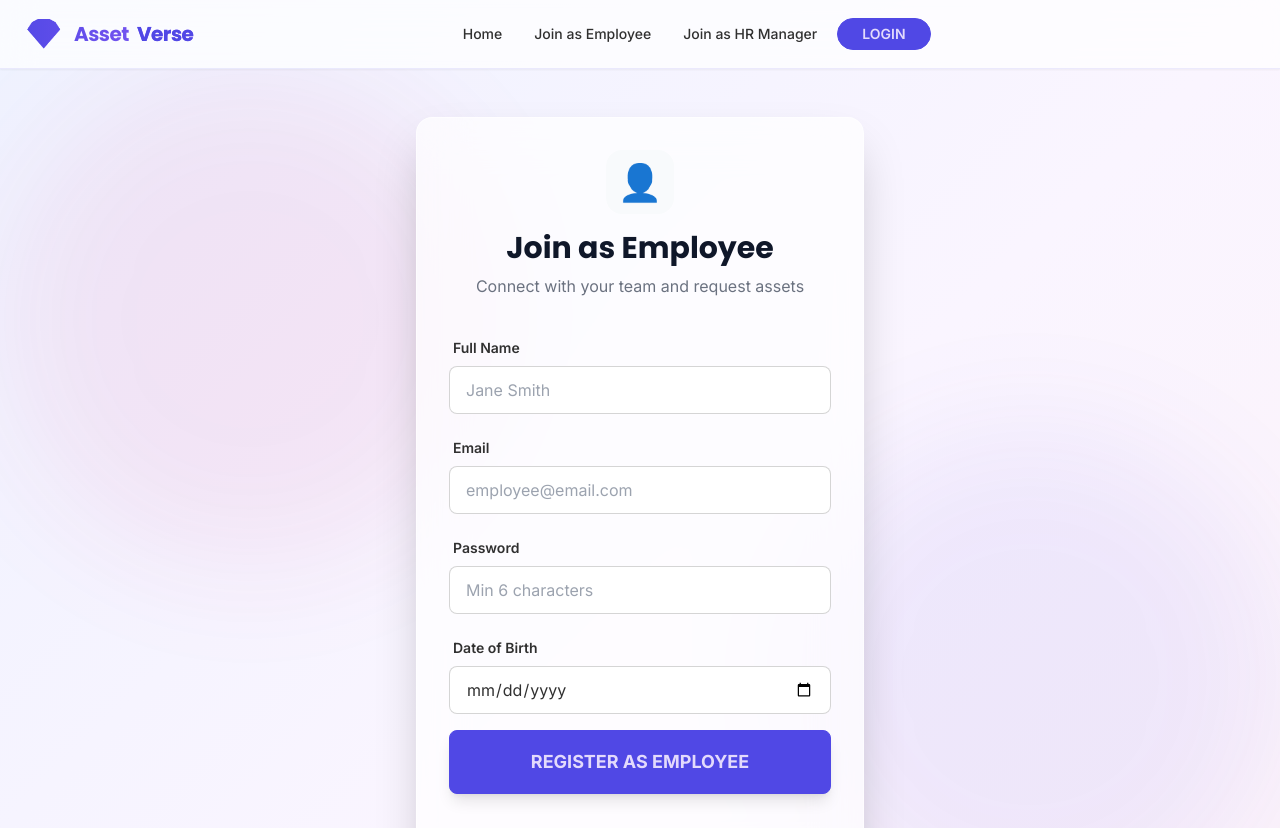
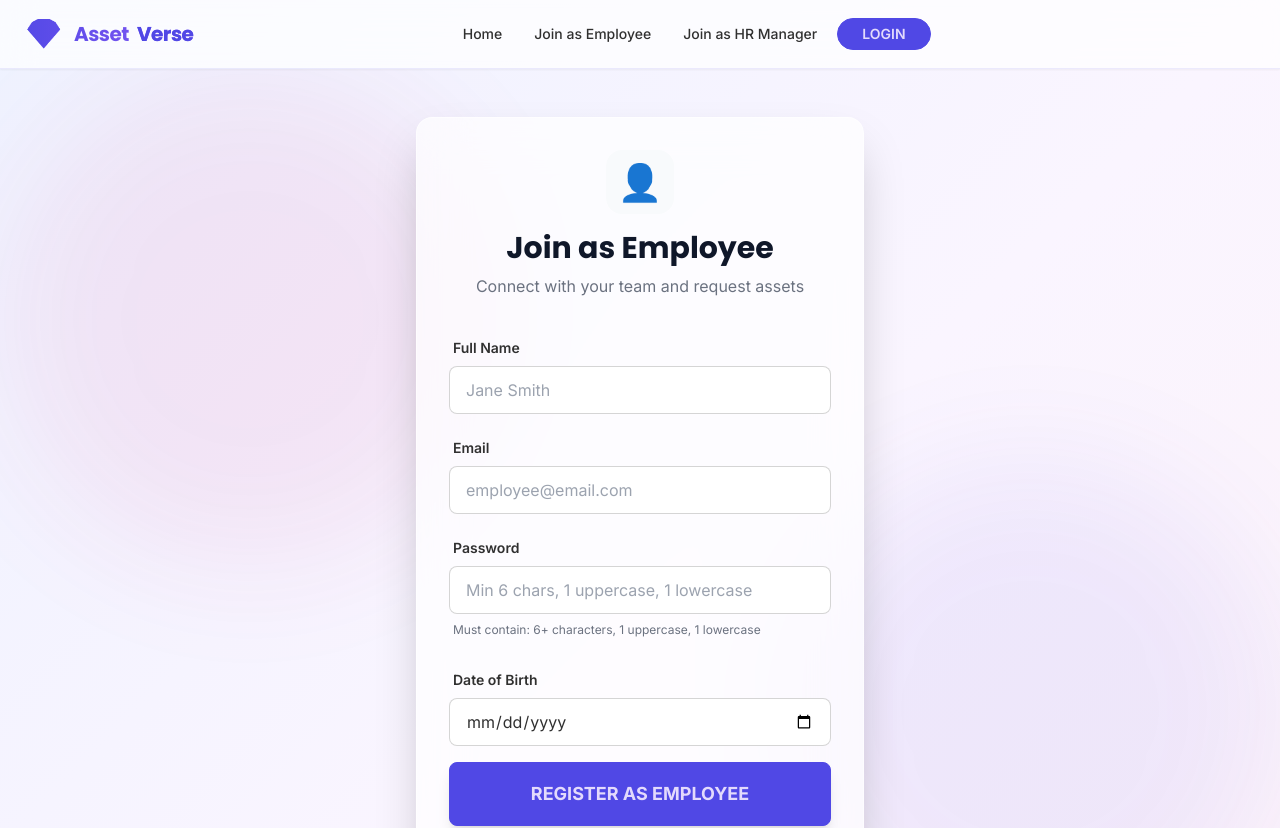
Before and after one commit to cs-rajat/Asset-Verse-Client, a React (Vite) app: page /register/employee in a window 1280 px wide. Shown: the top 828 px of the page. Built offline with nearby package versions, Linux system fonts and the light colour scheme.

Commit message:
password validation

```diff
--- a/src/pages/RegisterEmployee.jsx
+++ b/src/pages/RegisterEmployee.jsx
@@ -6,10 +6,33 @@ import { useNavigate, Link } from 'react-router-dom';
 export default function RegisterEmployee() {
   const [form, setForm] = useState({ name: '', email: '', password: '', dateOfBirth: '' });
   const [loading, setLoading] = useState(false);
+  const [passwordError, setPasswordError] = useState('');
   const nav = useNavigate();
+
+  const validatePassword = (password) => {
+    if (password.length < 6) {
+      return 'Password must be at least 6 characters long';
+    }
+    if (!/[A-Z]/.test(password)) {
+      return 'Password must contain at least one uppercase letter';
+    }
+    if (!/[a-z]/.test(password)) {
+      return 'Password must contain at least one lowercase letter';
+    }
+    return '';
+  };
 
   const submit = async (e) => {
     e.preventDefault();
+
+    // Validate password
+    const error = validatePassword(form.password);
+    if (error) {
+      setPasswordError(error);
+      return;
+    }
+
+    setPasswordError('');
     try {
       // 3. Create User via Backend Auth API (handles both MongoDB and JWT)
       const { data } = await API.post('/auth/register/employee', form);
@@ -52,7 +75,26 @@ export default function RegisterEmployee() {
 
             <div className="form-control">
               <label className="label"><span className="label-text font-semibold">Password</span></label>
-              <input type="password" className="input input-bordered bg-base-50 focus:bg-white transition-all" placeholder="Min 6 characters" value={form.password} onChange={e => setForm({ ...form, password: e.target.value })} required minLength="6" />
+              <input
+                type="password"
+                className="input input-bordered bg-base-50 focus:bg-white transition-all"
+                placeholder="Min 6 chars, 1 uppercase, 1 lowercase"
+                value={form.password}
+                onChange={(e) => {
+                  setForm({ ...form, password: e.target.value });
+                  setPasswordError('');
+                }}
+                required
+                minLength="6"
+              />
+              {passwordError && (
+                <label className="label">
+                  <span className="label-text-alt text-error">{passwordError}</span>
+                </label>
+              )}
+              <label className="label">
+                <span className="label-text-alt text-gray-500">Must contain: 6+ characters, 1 uppercase, 1 lowercase</span>
+              </label>
             </div>
 
             <div className="form-control">
--- a/src/pages/RegisterHR.jsx
+++ b/src/pages/RegisterHR.jsx
@@ -7,7 +7,21 @@ export default function RegisterHR() {
   const [form, setForm] = useState({ name: '', email: '', password: '', companyName: '', companyLogo: '', dateOfBirth: '' });
   const [uploading, setUploading] = useState(false);
   const [loading, setLoading] = useState(false);
+  const [passwordError, setPasswordError] = useState('');
   const nav = useNavigate();
+
+  const validatePassword = (password) => {
+    if (password.length < 6) {
+      return 'Password must be at least 6 characters long';
+    }
+    if (!/[A-Z]/.test(password)) {
+    return 'Password must contain at least one uppercase letter';
+    }
+    if (!/[a-z]/.test(password)) {
+      return 'Password must contain at least one lowercase letter';
+    }
+    return '';
+  };
 
   const handleImageUpload = async (e) => {
     const file = e.target.files[0];
@@ -26,7 +40,16 @@ export default function RegisterHR() {
 
   const submit = async (e) => {
     e.preventDefault();
+
+    // Validate password
+    const error = validatePassword(form.password);
+    if (error) {
+      setPasswordError(error);
+      return;
+    }
+
     setLoading(true);
+    setPasswordError('');
     try {
       // Register HR user
       const response = await API.post('/auth/register/hr', form);
@@ -77,7 +100,26 @@ export default function RegisterHR() {
 
             <div className="form-control">
               <label className="label"><span className="label-text font-semibold">Password</span></label>
-              <input type="password" className="input input-bordered bg-base-50 focus:bg-white transition-all" placeholder="Min 6 characters" value={form.password} onChange={e => setForm({ ...form, password: e.target.value })} required minLength="6" />
+              <input
+                type="password"
+                className="input input-bordered bg-base-50 focus:bg-white transition-all"
+                placeholder="Min 6 chars, 1 uppercase, 1 lowercase"
+                value={form.password}
+                onChange={(e) => {
+                  setForm({ ...form, password: e.target.value });
+                  setPasswordError('');
+                }}
+                required
+                minLength="6"
+              />
+              {passwordError && (
+                <label className="label">
+                  <span className="label-text-alt text-error">{passwordError}</span>
+                </label>
+              )}
+              <label className="label">
+                <span className="label-text-alt text-gray-500">Must contain: 6+ characters, 1 uppercase, 1 lowercase</span>
+              </label>
             </div>
 
             <div className="divider text-xs font-bold text-gray-400 uppercase tracking-widest my-6">Company Details</div>
```
